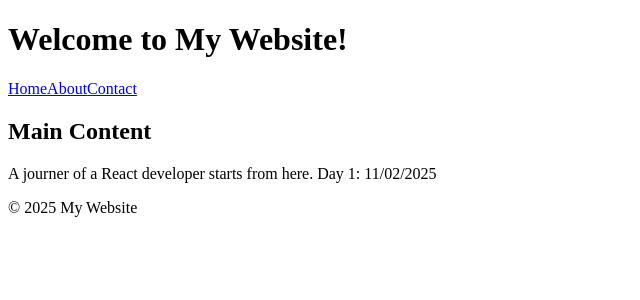
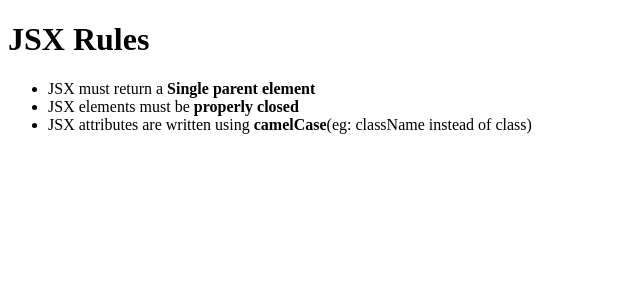
Before and after one commit to ifham21/react-demos, a React (Vite) app: page / in a window 1280 px wide. Shown: the top 300 px of the page, without its empty margins (0-640 px from the left). Built offline with nearby package versions, Linux system fonts and the light colour scheme.

Commit message:
Added the Challnges in each component folders and made them have there own component space

```diff
--- a/src/App.jsx
+++ b/src/App.jsx
@@ -1,16 +1,23 @@
 import React from 'react'
-import Header from './components/Header/Header'
-import Footer from './components/Footer/Footer'
-import MainContent from './components/MainContent/MainContent'
+import Header from './components/Challenge01/Header/Header'
+import Footer from './components/Challenge01/Footer/Footer'
+import MainContent from './components/Challenge01/MainContent/MainContent'
+import JSXRules from './components/Challenge02/JSXRules'
 
 //function will start as function App(){ return (<h1>Hi</h1>) }
 //Arrow function as below
 const App = () => {
   return (
     <>
-      <Header />
+      {/* Challenge 01 */}
+      {/* <Header />
       <MainContent />
-      <Footer />
+      <Footer /> */}
+
+
+      {/* Challenge 02 */}
+      <JSXRules />
+
     </>
   )
 }
--- /dev/null
+++ b/src/components/Challenge02/JSXRules.jsx
@@ -0,0 +1,20 @@
+import React from 'react'
+
+const JSXRules = () => {
+    return(
+        <>
+            <div>
+                <h1>JSX Rules</h1>
+                <p>
+                    <ul>
+                        <li>JSX must return a <b>Single parent element</b></li>
+                        <li>JSX elements must be <b>properly closed</b></li>
+                        <li>JSX attributes are written using <b>camelCase</b>(eg: className instead of class)</li>
+                    </ul>
+                </p>
+            </div>
+        </>
+    )
+}
+
+export default JSXRules
```
Also changed, not shown: src/components/Challenge01/Footer/Footer.jsx (renamed from src/components/Footer/Footer.jsx), src/components/Challenge01/Header/Header.jsx (renamed from src/components/Header/Header.jsx), src/components/Challenge01/MainContent/MainContent.jsx (renamed from src/components/MainContent/MainContent.jsx).
